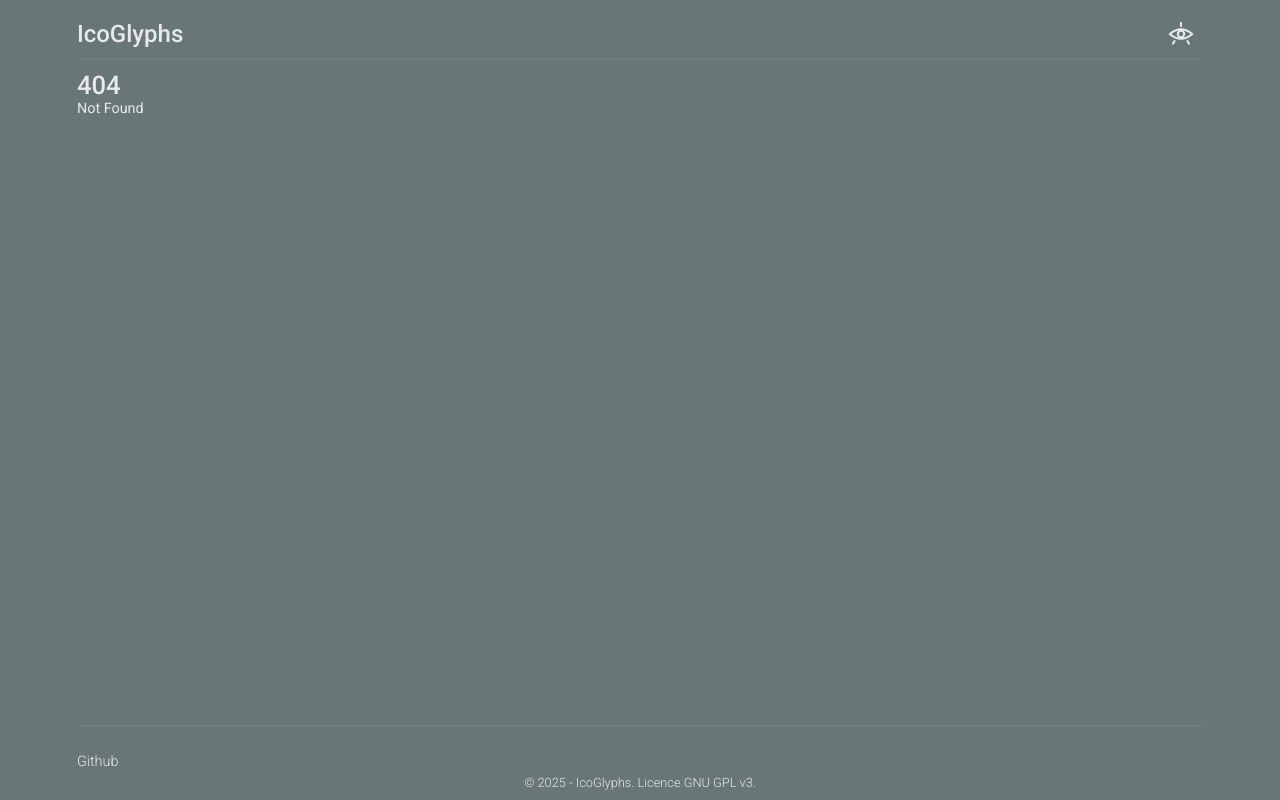
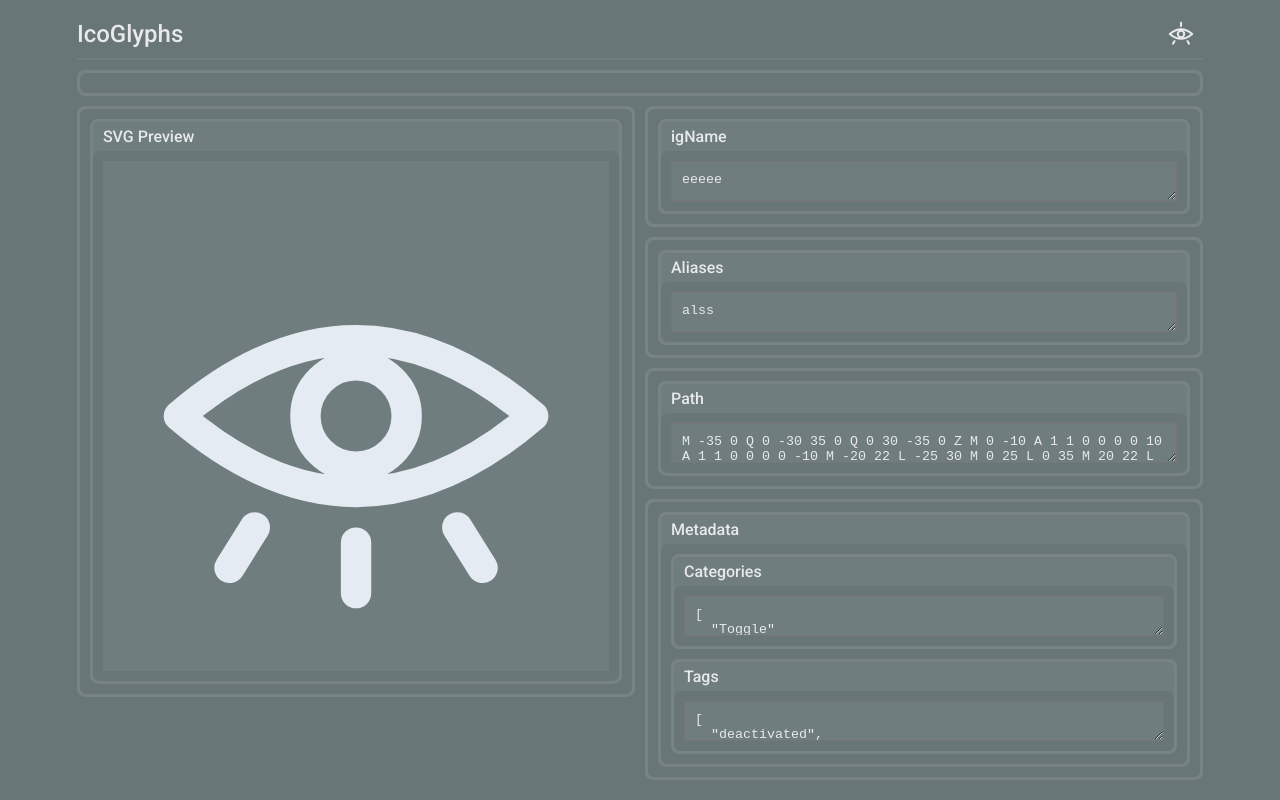
Before and after one commit to BHRKTRE/icoglyphs, a SvelteKit app: page /ig-tools in a window 1280 px wide. Before the commit this address had no page. Shown: the top 800 px of the page. Built offline with nearby package versions, Linux system fonts and the light colour scheme.

Commit message:
feat(ig-tools): start creating page to simplify library updates

```diff
--- /dev/null
+++ b/src/routes/ig-tools/+page.svelte
@@ -0,0 +1,191 @@
+<script>
+	import { dev } from '$app/environment';
+	import BasicBlock from '$lib/app/ui/components/BasicBlock.svelte';
+	import icoGlyphs from '$lib/index.js';
+	import appState from '$lib/app/core/stores/appState.svelte.js';
+
+	if (!dev) {
+		throw error(404, 'Not found');
+	}
+
+	let objj = $state({
+		igName: 'eeeee',
+		aliases: 'alss',
+		path: 'M -35 0 Q 0 -30 35 0 Q 0 30 -35 0 Z M 0 -10 A 1 1 0 0 0 0 10 A 1 1 0 0 0 0 -10 M -20 22 L -25 30 M 0 25 L 0 35 M 20 22 L 25 30',
+		metadata: {
+			categories: ['Toggle'],
+			tags: [
+				'deactivated',
+				'disabled',
+				'cancel',
+				'false',
+				'inactive',
+				'state',
+				'unchecked',
+				'unselected',
+				'stopped'
+			]
+		}
+	});
+
+	function updateArray(e, elName) {
+		try {
+			const parsed = JSON.parse(e.target.value);
+			if (Array.isArray(parsed)) {
+				objj.metadata[elName] = parsed;
+			}
+		} catch (err) {
+			console.error('JSON invalide');
+		}
+	}
+
+	// $inspect(objj.metadata.tags);
+</script>
+
+{#if dev}
+	<header>
+		<BasicBlock>
+			{#snippet el()}{/snippet}
+		</BasicBlock>
+	</header>
+	<main>
+		<div id="left-part">
+			<BasicBlock>
+				{#snippet el()}
+					<BasicBlock>
+						{#snippet title()}
+							<h3>SVG Preview</h3>
+						{/snippet}
+						{#snippet el()}
+							<div id="svg-preview-container">
+								<svg
+									id="svg-preview-el"
+									{...appState.icoGlyphUserSettings.style}
+									{...icoGlyphs.getSvgAttributes()}
+									><title id="icon-title">dark-mode icon</title><path d={objj.path}></path>
+								</svg>
+							</div>
+						{/snippet}
+					</BasicBlock>
+				{/snippet}
+			</BasicBlock>
+		</div>
+		<div id="right-part">
+			<BasicBlock>
+				{#snippet el()}
+					<BasicBlock>
+						{#snippet title()}
+							<h3>igName</h3>
+						{/snippet}
+						{#snippet el()}
+							<textarea id="input-igName" bind:value={objj.igName}></textarea>
+						{/snippet}
+					</BasicBlock>
+				{/snippet}
+			</BasicBlock>
+			<BasicBlock>
+				{#snippet el()}
+					<BasicBlock>
+						{#snippet title()}
+							<h3>Aliases</h3>
+						{/snippet}
+						{#snippet el()}
+							<textarea id="input-aliases" bind:value={objj.aliases}></textarea>
+						{/snippet}
+					</BasicBlock>
+				{/snippet}
+			</BasicBlock>
+			<BasicBlock>
+				{#snippet el()}
+					<BasicBlock>
+						{#snippet title()}
+							<h3>Path</h3>
+						{/snippet}
+						{#snippet el()}
+							<textarea id="input-path" bind:value={objj.path}></textarea>
+						{/snippet}
+					</BasicBlock>
+				{/snippet}
+			</BasicBlock>
+			<BasicBlock>
+				{#snippet el()}
+					<BasicBlock>
+						{#snippet title()}
+							<h3>Metadata</h3>
+						{/snippet}
+						{#snippet el()}
+							<BasicBlock>
+								{#snippet title()}
+									<h3>Categories</h3>
+								{/snippet}
+								{#snippet el()}
+									<textarea id="input-categories" oninput={(e) => updateArray(e, 'categories')}
+										>{JSON.stringify(objj.metadata.categories, null, 2)}</textarea
+									>
+								{/snippet}
+							</BasicBlock>
+							<BasicBlock>
+								{#snippet title()}
+									<h3>Tags</h3>
+								{/snippet}
+								{#snippet el()}
+									<textarea id="input-tags" oninput={(e) => updateArray(e, 'tags')}
+										>{JSON.stringify(objj.metadata.tags, null, 2)}</textarea
+									>
+								{/snippet}
+							</BasicBlock>
+						{/snippet}
+					</BasicBlock>
+				{/snippet}
+			</BasicBlock>
+		</div>
+	</main>
+{/if}
+
+<style>
+	textarea {
+		resize: vertical;
+		padding: var(--spacing-medium);
+		height: 40px;
+		width: 100%;
+		background: var(--b2) !important;
+		color: var(--t1);
+	}
+	header {
+		width: 100%;
+		margin-bottom: var(--spacing-medium);
+	}
+	main {
+		display: flex;
+		height: 100vh;
+		width: 100%;
+		gap: var(--spacing-medium);
+		border-radius: var(--border-radius);
+	}
+
+	#left-part {
+		display: flex;
+		flex-direction: column;
+		height: 100%;
+		width: 100%;
+		gap: var(--spacing-medium);
+	}
+	#right-part {
+		display: flex;
+		flex-direction: column;
+		height: 100%;
+		width: 100%;
+		gap: var(--spacing-medium);
+	}
+
+	#svg-preview-container {
+		height: 100%;
+		width: 100%;
+		background: var(--b2);
+	}
+
+	#svg-preview-el {
+		height: 100%;
+		width: 100%;
+	}
+</style>
```
